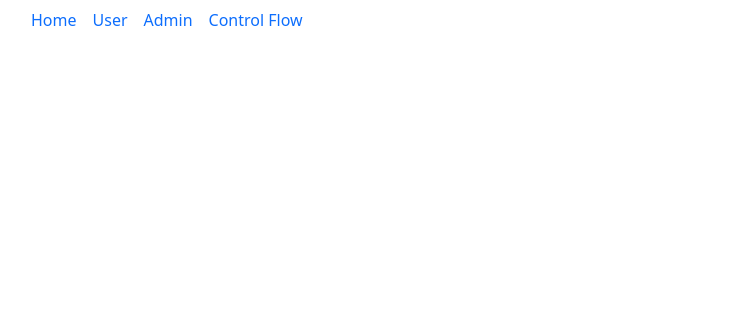
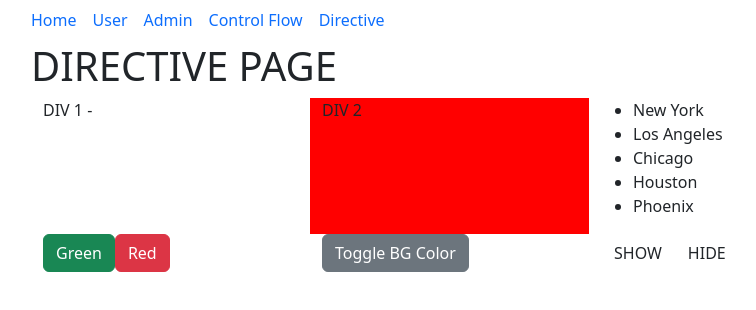
Before and after one commit to smakicp00/angular-app, an Angular app: page /directive in a window 1280 px wide. Before the commit this address led to /. Shown: the top 310 px of the page, without its empty margins (51-807 px from the left). Built offline with nearby package versions, Linux system fonts and the light colour scheme.

Commit message:
feat: implement Directive component with dynamic styling and user interaction: ngClass, ngStyle, *ngFor, *ngIf Components, Attribut directives, Structural Directives

```diff
--- a/src/app/app.html
+++ b/src/app/app.html
@@ -13,6 +13,9 @@
   <li class="nav-item">
     <a class="nav-link" routerLink="control-flow">Control Flow</a>
   </li>
+   <li class="nav-item">
+    <a class="nav-link" routerLink="directive">Directive</a>
+  </li>
 </ul>
 
 <router-outlet>
--- a/src/app/app.routes.ts
+++ b/src/app/app.routes.ts
@@ -2,6 +2,7 @@ import { Routes } from '@angular/router';
 import { User } from './components/user/user';
 import { Admin } from './components/admin/admin';
 import { ControlFlow } from './components/control-flow/control-flow';
+import { Directive } from './components/directive/directive';
 
 export const routes: Routes = [
     {
@@ -16,4 +17,8 @@ export const routes: Routes = [
         path: 'control-flow',
         component: ControlFlow
     },
+    {
+        path: 'directive',
+        component: Directive
+    },
 ];
--- /dev/null
+++ b/src/app/components/directive/directive.html
@@ -0,0 +1,35 @@
+<h1>DIRECTIVE PAGE</h1>
+
+    <div class="container">
+        <div class="row">
+        <div class="col-3" [ngClass]="div1ClassName()">
+            DIV 1 - {{div1ClassName()}}
+        </div>
+        <div class="col-3" [ngStyle]="{'background-color': isDivGreen() ? 'green':'red'}">
+            DIV 2
+        </div>
+        <div class="col-3" *ngIf="isDiv3Visible()">
+            DIV 3 *ngIF
+        </div>
+        <div class="col-3">
+            <ul>
+                <li *ngFor = 'let city of cityArray()'>{{city}}</li>
+            </ul>
+        </div>
+    </div>
+
+    <div class="row">
+        <div class="col-3">
+            <button class="btn btn-success" (click) = "setBackgroundClass('bg-success')">Green</button>
+            <button class="btn btn-danger" (click) = "setBackgroundClass('bg-danger')">Red</button>
+        </div>
+        <div class="col-3">
+            <button class="btn btn-secondary" (click)="toggleDivColor()">Toggle BG Color</button>
+        </div>
+        <div class="col-3">
+            <button class="btn" (click) = "showDiv3()">SHOW</button>
+            <button class="btn" (click) = "hideDiv3()">HIDE</button>
+        </div>
+    </div>
+
+</div>
--- /dev/null
+++ b/src/app/components/directive/directive.ts
@@ -0,0 +1,36 @@
+import { CommonModule, NgClass, NgStyle } from '@angular/common';
+import { Component, signal } from '@angular/core';
+
+@Component({
+  selector: 'app-directive',
+  imports: [NgClass, NgStyle, CommonModule],
+  templateUrl: './directive.html',
+  styleUrl: './directive.css'
+})
+export class Directive {
+
+  div1ClassName = signal<string>("");
+
+  isDivGreen = signal<boolean> (false);
+
+  isDiv3Visible = signal<boolean>(false);
+
+  cityArray = signal<string[]>(["New York", "Los Angeles", "Chicago", "Houston", "Phoenix"]);
+
+  setBackgroundClass(color: string){
+    this.div1ClassName.set(color);
+  }
+
+  toggleDivColor(){
+    this.isDivGreen.set(!this.isDivGreen());
+  }
+
+  showDiv3(){
+    console.log("showDiv3 called");
+    this.isDiv3Visible.set(true);
+  }
+  hideDiv3(){
+    console.log("hideDiv3 called");
+    this.isDiv3Visible.set(false);
+  }
+}
```
Also changed, not shown: src/app/components/directive/directive.css (added), 1 other file (tests, documents, lock files or other folders).
